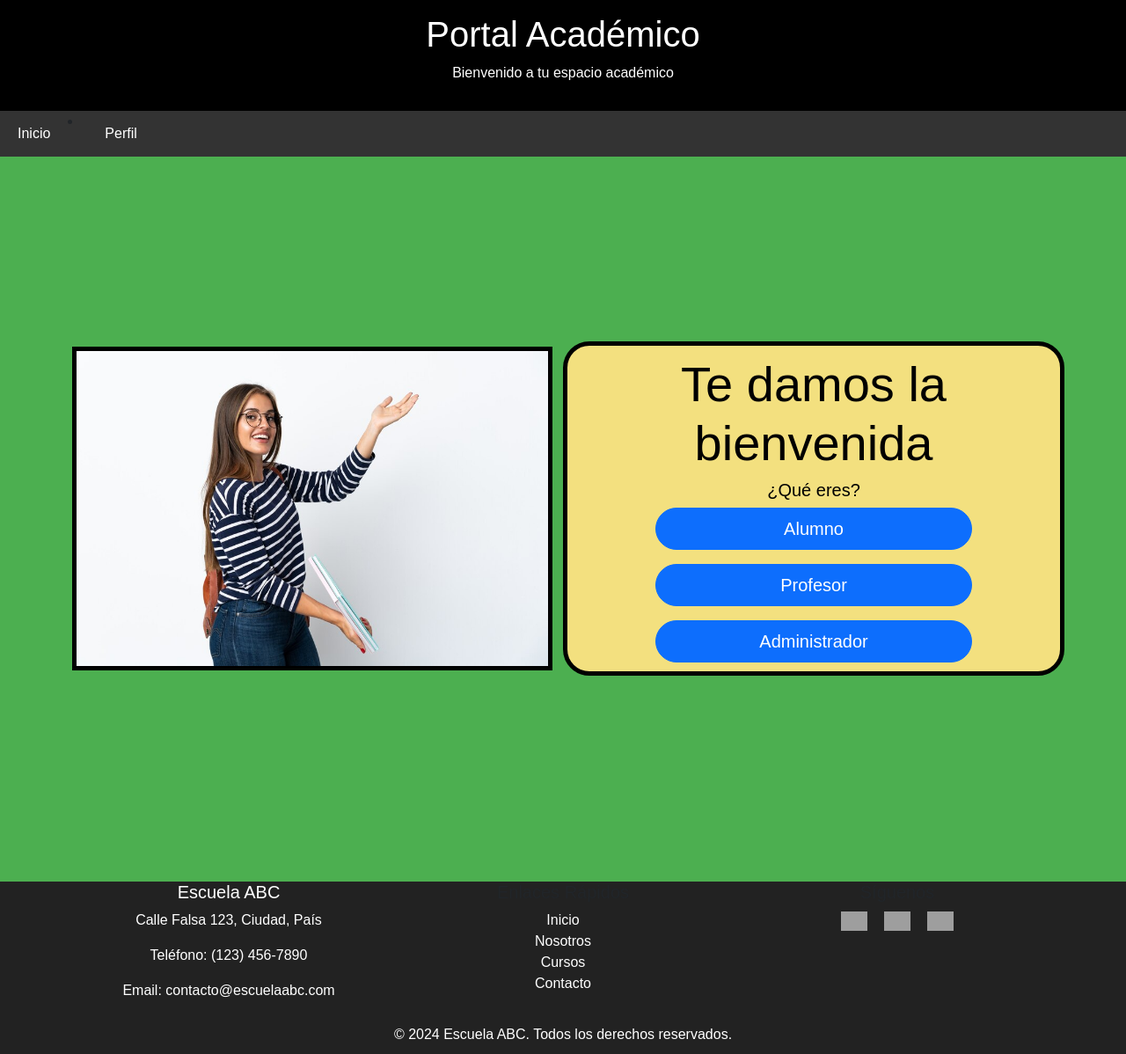
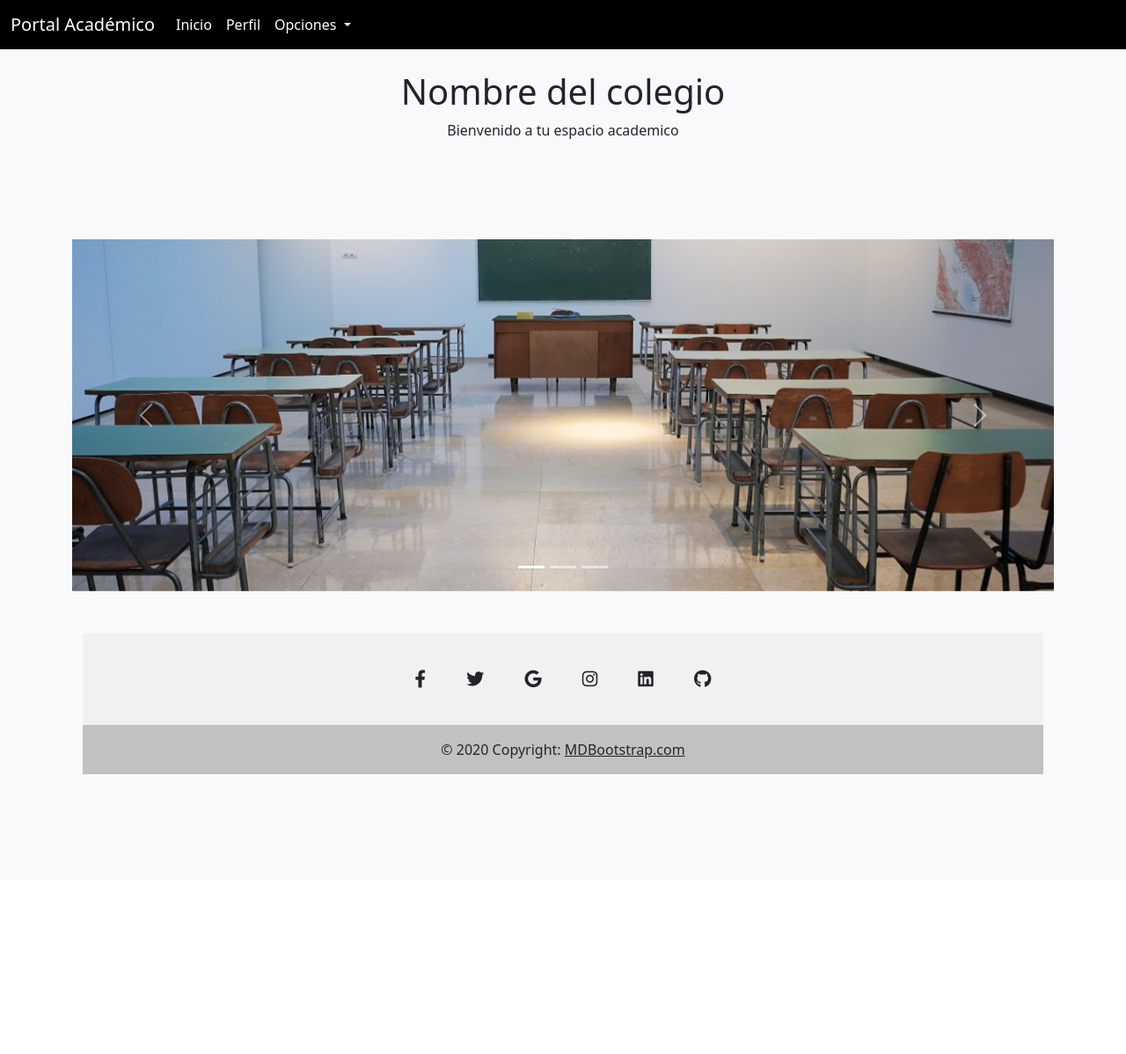
Before and after one commit to sebaa2/Gestion-educacional, a Django app: page / in a window 1280 px wide. Shown: the whole page at 88% size. After the commit the page ends 880 px from the top, so only its background shows below. Run offline with Django 5.2, Linux system fonts and the light colour scheme; some libraries are stand-ins or nearby versions; grey boxes are pictures that could not be loaded.

Commit message:
modificar diseño

```diff
--- a/proyectodb/templates/Base.html
+++ b/proyectodb/templates/Base.html
@@ -9,73 +9,54 @@
     <script src="https://code.jquery.com/jquery-3.7.0.js"></script>
     <script src="https://cdn.datatables.net/1.13.6/js/jquery.dataTables.min.js"></script>
     <link rel="stylesheet" href="https://cdn.datatables.net/1.13.6/css/jquery.dataTables.min.css">
-</head>
-<body>
-    <!DOCTYPE html>
-<html lang="es">
-<head>
-    <meta charset="UTF-8">
-    <meta name="viewport" content="width=device-width, initial-scale=1.0">
+    <title>Portal Académico</title>
     <style>
-        body {
-            font-family: Arial, sans-serif;
+        .header-container {
+            background-color: #f8f9fa;
+            color: #333;
+            padding: 10px 20px;
+        }
+        .header-container h1 {
+            font-size: 1.5rem;
             margin: 0;
-            padding: 0;
-            background-color: #f0f0f0;
         }
-        header {
-            background-color: #000000;
-            color: white;
-            padding: 15px;
-            text-align: center;
-        }
-        nav {
-            background-color: #333;
-            overflow: hidden;
-        }
-        nav a {
-            float: left;
-            display: block;
-            color: white;
-            text-align: center;
-            padding: 14px 20px;
-            text-decoration: none;
-        }
-        nav a:hover {
-            background-color: #ddd;
-            color: black;
-        }
-        main {
-            padding: 20px;
-        }
-        .section-title {
-            margin-top: 20px;
-            color: #4CAF50;
-        }
-        footer {
-            background-color: #333;
-            color: white;
-            text-align: center;
-            padding: 10px;
-            position: fixed;
-            width: 100%;
-            bottom: 0;
+        .header-container p {
+            margin: 0;
+            font-size: 0.9rem;
         }
     </style>
 </head>
 <body>
-    <header>
-        <h1>Portal Académico</h1>
-        <p>Bienvenido a tu espacio académico</p>
-    </header>
-    <nav style="display: flex;">
-        <li><a href="{{ home_url }}">Inicio</a></li>
-        <a href="#perfil">Perfil</a>
-    </nav>
+
+<!-- Navbar -->
+<nav class="navbar navbar-expand-lg navbar-light bg-light">
+    <div class="container-fluid">
+        <a class="navbar-brand" href="#">Portal Académico</a>
+        <button class="navbar-toggler" type="button" data-bs-toggle="collapse" data-bs-target="#navbarSupportedContent" aria-controls="navbarSupportedContent" aria-expanded="false" aria-label="Toggle navigation">
+            <span class="navbar-toggler-icon"></span>
+        </button>
+        <div class="collapse navbar-collapse" id="navbarSupportedContent">
+            <ul class="navbar-nav me-auto mb-2 mb-lg-0">
+                <li class="nav-item">
+                    <a class="nav-link active" aria-current="page" href="{{home_url}}">Inicio</a>
+                </li>
+                <li class="nav-item">
+                    <a class="nav-link" href="#perfil">Perfil</a>
+                </li>
+                <li class="nav-item dropdown">
+                    <a class="nav-link dropdown-toggle" href="#" role="button" data-bs-toggle="dropdown" aria-expanded="false">
+                        Opciones
+                    </a>
+                </li>
+            </ul>
+        </div>
+    </div>
+</nav>
+
+<div class="container mt-4">
+    {% block body %}
+    {% endblock %}
+</div>
+
 </body>
 </html>
-
-    {% block body %}
-    {% endblock %}
-</body>
-</html>
--- /dev/null
+++ b/proyectodb/templates/Base_inicio.html
@@ -0,0 +1,70 @@
+<!DOCTYPE html>
+<html lang="en">
+<head>
+    <meta charset="UTF-8">
+    <meta name="viewport" content="width=device-width, initial-scale=1.0">
+    <link href="https://cdn.jsdelivr.net/npm/bootstrap@5.3.3/dist/css/bootstrap.min.css" rel="stylesheet" integrity="sha384-QWTKZyjpPEjISv5WaRU9OFeRpok6YctnYmDr5pNlyT2bRjXh0JMhjY6hW+ALEwIH" crossorigin="anonymous">
+    <script src="https://cdn.jsdelivr.net/npm/bootstrap@5.3.3/dist/js/bootstrap.bundle.min.js" integrity="sha384-YvpcrYf0tY3lHB60NNkmXc5s9fDVZLESaAA55NDzOxhy9GkcIdslK1eN7N6jIeHz" crossorigin="anonymous"></script>
+    <link rel="stylesheet" href="https://cdnjs.cloudflare.com/ajax/libs/font-awesome/6.4.2/css/all.min.css" integrity="sha512-z3gLpd7yknf1YoNbCzqRKc4qyor8gaKU1qmn+CShxbuBusANI9QpRohGBreCFkKxLhei6S9CQXFEbbKuqLg0DA==" crossorigin="anonymous" referrerpolicy="no-referrer" />
+    <script src="https://code.jquery.com/jquery-3.7.0.js"></script>
+    <script src="https://cdn.datatables.net/1.13.6/js/jquery.dataTables.min.js"></script>
+    <link rel="stylesheet" href="https://cdn.datatables.net/1.13.6/css/jquery.dataTables.min.css">
+    <title>Portal Académico</title>
+    <style>
+        .header-container {
+            background-color: #f8f9fa;
+            color: #333;
+            padding: 10px 20px;
+        }
+        .header-container h1 {
+            font-size: 1.5rem;
+            margin: 0;
+        }
+        .header-container p {
+            margin: 0;
+            font-size: 0.9rem;
+        }
+        .navbar-custom {
+        background-color: #000000; /* Usa el tono de gris que prefieras */
+        }
+    </style>
+</head>
+<body>
+
+<!-- Navbar -->
+<nav class="navbar navbar-expand-lg navbar-light navbar-custom">
+    <div class="container-fluid">
+        <a class="navbar-brand" style="color: #ffffff;">Portal Académico</a>
+        <button class="navbar-toggler" type="button" data-bs-toggle="collapse" data-bs-target="#navbarSupportedContent" aria-controls="navbarSupportedContent" aria-expanded="false" aria-label="Toggle navigation">
+            <span class="navbar-toggler-icon"></span>
+        </button>
+        <div class="collapse navbar-collapse" id="navbarSupportedContent" style="text-align: center;">
+            <ul class="navbar-nav me-auto mb-2 mb-lg-0" style="text-align: center;">
+                <li class="nav-item">
+                    <a class="nav-link active" aria-current="page" href="{{home_url}}" style="color: #ffffff;">Inicio</a>
+                </li>
+                <li class="nav-item">
+                    <a class="nav-link" href="#perfil" style="color: #ffffff;">Perfil</a>
+                </li>
+                <li class="nav-item dropdown">
+                    <a class="nav-link dropdown-toggle" href="#" role="button" data-bs-toggle="dropdown" aria-expanded="false" style="color: #ffffff;">
+                        Opciones
+                    </a>
+                    <ul class="dropdown-menu">
+                        <li><a href="Login_estudiante/">Alumno</a></li>
+                        <li><a href="Login_profesor/">Profesor</a></li>
+                        <li><a href="Login_admin/">Administrador</a></li>
+                    </ul>
+                </li>
+            </ul>
+        </div>
+    </div>
+</nav>
+
+<div class="container mt-4">
+    {% block body %}
+    {% endblock %}
+</div>
+
+</body>
+</html>
--- a/proyectodb/templates/Panel_admin.html
+++ b/proyectodb/templates/Panel_admin.html
@@ -23,7 +23,7 @@
             background-color: #f0f0f0;
         }
         header {
-            background-color: #4CAF50;
+            background-color: #000000;
             color: white;
             padding: 15px;
             text-align: center;
@@ -49,7 +49,7 @@
         }
         .section-title {
             margin-top: 20px;
-            color: #4CAF50;
+            color: #000000;
         }
         footer {
             background-color: #333;
--- a/proyectodb/templates/Principal.html
+++ b/proyectodb/templates/Principal.html
@@ -1,67 +1,112 @@
-{% extends "./Base.html" %}
+{% extends "./Base_inicio.html" %}
 {% load static %}
 {% block body %}
 <title>Principal</title>
-<body style="background-color: #4CAF50;">
+<header>
+    <h1 style="text-align: center;">Nombre del colegio</h1>
+    <p style="text-align: center;">Bienvenido a tu espacio academico</p>
+</header>
+<br>
+<body style="background-color: #f8f9fa;">
     <div class="container d-flex justify-content-center align-items-center min-vh-100">
         <div class="row align-items-center">
-            <!-- Columna de la imagen -->
-            <div class="col-md-6 text-center">
-                <img src="{% static 'imagenes/ll.png' %}" class="img-fluid" alt="Smiling woman with books" style="border: 5px solid #000000; padding: 0.1px;">
-            </div>
-            <!-- Columna del contenido -->
-            <div class="col-md-6 text-center" style="background-color: #f3e07f; border: 5px solid #000000; padding: 10px; border-radius: 30px;">
-                <h1 class="display-4" style="color: rgb(0, 0, 0);">Te damos la bienvenida</h1>
-                <h5 style="color: rgb(0, 0, 0);">¿Qué eres?</h5>
-                <div class="d-grid gap-3 col-8 mx-auto">
-                    <a class="btn btn-primary btn-lg rounded-pill" href="Login_estudiante/">Alumno</a>
-                    <a class="btn btn-primary btn-lg rounded-pill" href="Login_profesor/">Profesor</a>
-                    <a class="btn btn-primary btn-lg rounded-pill" href="Login_admin/">Administrador</a>
+
+            <div class="container-fluid p-0">
+                <div id="carouselExampleIndicators" class="carousel slide" data-bs-ride="carousel">
+                    <div class="carousel-indicators">
+                        <button type="button" data-bs-target="#carouselExampleIndicators" data-bs-slide-to="0" class="active" aria-current="true" aria-label="Slide 1"></button>
+                        <button type="button" data-bs-target="#carouselExampleIndicators" data-bs-slide-to="1" aria-label="Slide 2"></button>
+                        <button type="button" data-bs-target="#carouselExampleIndicators" data-bs-slide-to="2" aria-label="Slide 3"></button>
+                    </div>
+                    <div class="carousel-inner">
+                        <div class="carousel-item active">
+                            <img src="{% static 'imagenes/salaclases1.png' %}" class="d-block w-100" style="height: 400px; object-fit: cover;" alt="Sala de clases 1">
+                        </div>
+                        <div class="carousel-item">
+                            <img src="{% static 'imagenes/salaclases2.png' %}" class="d-block w-100" style="height: 400px; object-fit: cover;" alt="Sala de clases 2">
+                        </div>
+                        <div class="carousel-item">
+                            <img src="{% static 'imagenes/salaclases3.png' %}" class="d-block w-100" style="height: 400px; object-fit: cover;" alt="Sala de clases 3">
+                        </div>
+                    </div>
+                    <button class="carousel-control-prev" type="button" data-bs-target="#carouselExampleIndicators" data-bs-slide="prev">
+                        <span class="carousel-control-prev-icon" aria-hidden="true"></span>
+                        <span class="visually-hidden">Previous</span>
+                    </button>
+                    <button class="carousel-control-next" type="button" data-bs-target="#carouselExampleIndicators" data-bs-slide="next">
+                        <span class="carousel-control-next-icon" aria-hidden="true"></span>
+                        <span class="visually-hidden">Next</span>
+                    </button>
                 </div>
             </div>
-        </div>
+
+<div class="container my-5">
+
+    <footer class="text-center text-white" style="background-color: #f1f1f1;">
+    <div class="container pt-4">
+      <section class="mb-4">
+        <!-- Facebook -->
+        <a
+          class="btn btn-link btn-floating btn-lg text-dark m-1"
+          href="#!"
+          role="button"
+          data-mdb-ripple-color="dark"
+          ><i class="fab fa-facebook-f"></i
+        ></a>
+
+        <!-- Twitter -->
+        <a
+          class="btn btn-link btn-floating btn-lg text-dark m-1"
+          href="#!"
+          role="button"
+          data-mdb-ripple-color="dark"
+          ><i class="fab fa-twitter"></i
+        ></a>
+
+        <!-- Google -->
+        <a
+          class="btn btn-link btn-floating btn-lg text-dark m-1"
+          href="#!"
+          role="button"
+          data-mdb-ripple-color="dark"
+          ><i class="fab fa-google"></i
+        ></a>
+
+        <!-- Instagram -->
+        <a
+          class="btn btn-link btn-floating btn-lg text-dark m-1"
+          href="#!"
+          role="button"
+          data-mdb-ripple-color="dark"
+          ><i class="fab fa-instagram"></i
+        ></a>
+
+        <!-- Linkedin -->
+        <a
+          class="btn btn-link btn-floating btn-lg text-dark m-1"
+          href="#!"
+          role="button"
+          data-mdb-ripple-color="dark"
+          ><i class="fab fa-linkedin"></i
+        ></a>
+        <!-- Github -->
+        <a
+          class="btn btn-link btn-floating btn-lg text-dark m-1"
+          href="#!"
+          role="button"
+          data-mdb-ripple-color="dark"
+          ><i class="fab fa-github"></i
+        ></a>
+      </section>
     </div>
-    <br>
-    <div  class="text-center" style="background-color: #222;">
-    <div class="container" style="background-color: #222;;">
-        <div class="row" style="background-color: #222;;">
-            <!-- Primera columna -->
-            <div class="col-md-4 text-center" style="background-color: #222;;">
-                <h5 style="color: #fff;">Escuela ABC</h5>
-                <p style="color: #fff;">Calle Falsa 123, Ciudad, País</p>
-                <p style="color: #fff;">Teléfono: (123) 456-7890</p>
-                <p style="color: #fff;">Email: contacto@escuelaabc.com</p>
-            </div>
 
-            <!-- Segunda columna -->
-            <div class="col-md-4 text-center">
-                <h5>Enlaces Rápidos</h5>
-                <ul style="list-style-type: none; padding-left: 0;">
-                    <li><a href="/" style="color: #fff; text-decoration: none;">Inicio</a></li>
-                    <li><a href="/nosotros" style="color: #fff; text-decoration: none;">Nosotros</a></li>
-                    <li><a href="/cursos" style="color: #fff; text-decoration: none;">Cursos</a></li>
-                    <li><a href="/contacto" style="color: #fff; text-decoration: none;">Contacto</a></li>
-                </ul>
-            </div>
+    <div class="text-center text-dark p-3" style="background-color: rgba(0, 0, 0, 0.2);">
+      © 2020 Copyright:
+      <a class="text-dark" href="https://mdbootstrap.com/">MDBootstrap.com</a>
+    </div>
+  </footer>
 
-            <!-- Tercera columna -->
-            <div class="col-md-4 text-center">
-                <h5>Síguenos</h5>
-                <a href="https://www.facebook.com" style="color: #fff; text-decoration: none; margin-right: 15px;">
-                    <img src="{% static 'imagenes/facebook-icon.png' %}" alt="Facebook" style="width: 30px;">
-                </a>
-                <a href="https://www.twitter.com" style="color: #fff; text-decoration: none; margin-right: 15px;">
-                    <img src="{% static 'imagenes/twitter-icon.png' %}" alt="Twitter" style="width: 30px;">
-                </a>
-                <a href="https://www.instagram.com" style="color: #fff; text-decoration: none;">
-                    <img src="{% static 'imagenes/instagram-icon.png' %}" alt="Instagram" style="width: 30px;">
-                </a>
-            </div>
-        </div>
-    </div>
-    <div class="text-center" style="background-color: #222; padding: 10px;">
-        <p class="mb-0" style="color: #fff;">&copy; 2024 Escuela ABC. Todos los derechos reservados.</p>
-    </div>
+  </div>
     </div>
 </body>
 {% endblock %}
```
Also changed, not shown: proyectodb/static/imagenes/salaclases1.png (added), proyectodb/static/imagenes/salaclases2.png (added), proyectodb/static/imagenes/salaclases3.png (added).
